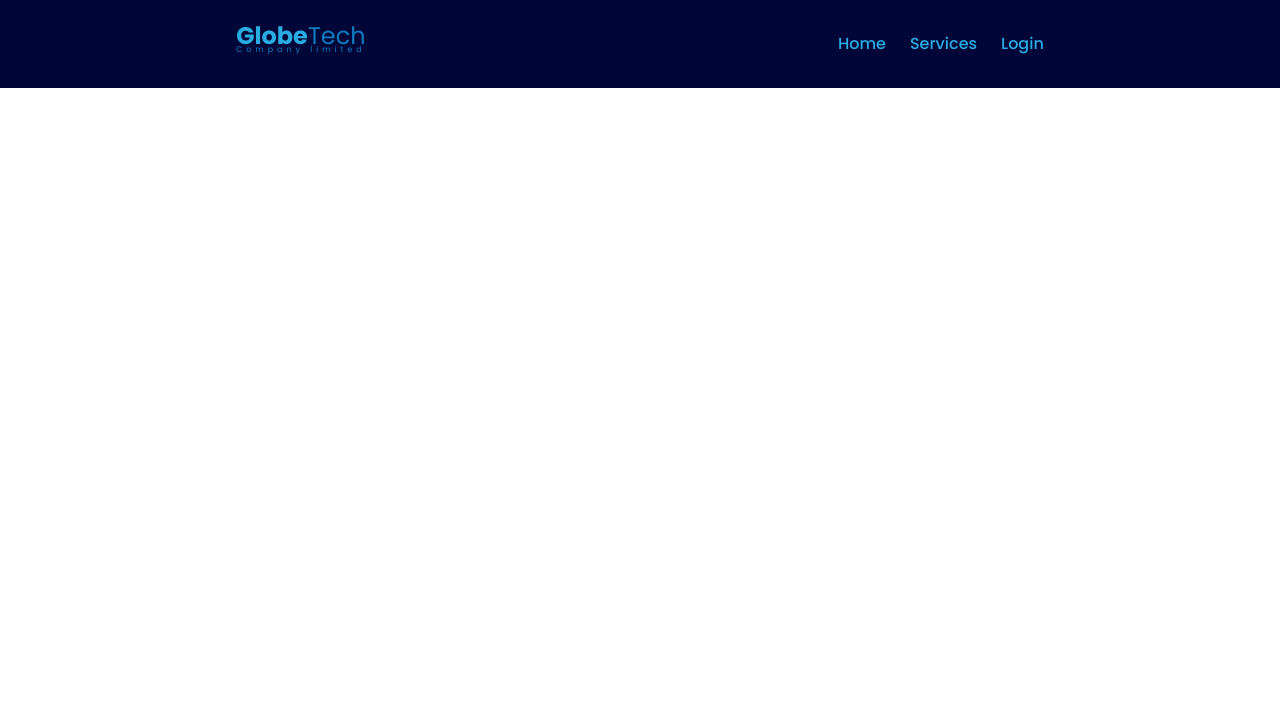
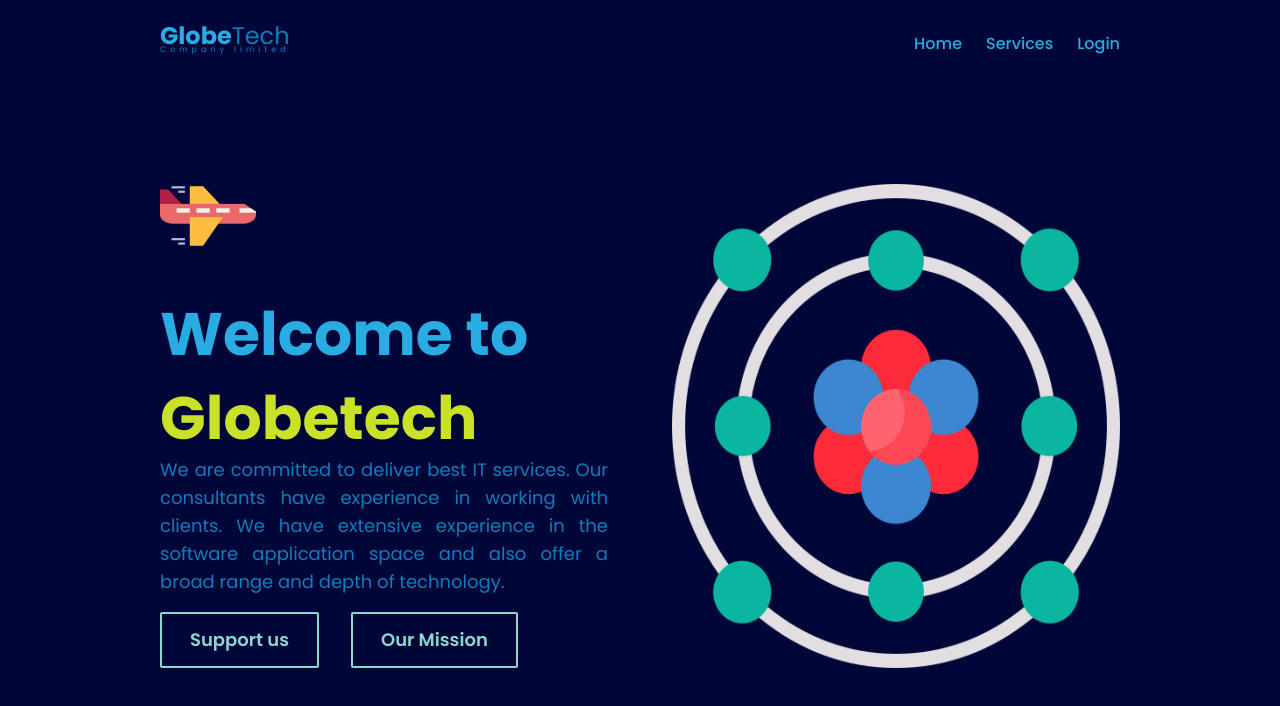
Before and after one commit to tanjil14/globeTech_task, a React (Create React App) app: page / in a window 1280 px wide. Shown: the top 706 px of the page. Built offline with nearby package versions, Linux system fonts and the light colour scheme.

Commit message:
add home

```diff
--- a/src/components/Navbar.jsx
+++ b/src/components/Navbar.jsx
@@ -1,7 +1,7 @@
 import { Link } from "react-router-dom";
 const Navbar = () => {
   return (
-    <div className="flex justify-around py-3 bg-bgBlue">
+    <div className="flex justify-between py-3 container mx-auto space-x-10 w-full md:w-9/12 ">
       <div className="left flex flex-col my-2">
         <h1 className="text-2xl">
           <span className="font-bold text-blue1">Globe</span>
@@ -11,7 +11,7 @@ const Navbar = () => {
           Company limited
         </small>
       </div>
-      <div className="right my-5 ">
+      <div className="right my-5">
         <ul className="flex gap-6">
           <Link to="/">
             <li className="text-blue1 font-medium">Home</li>
--- a/src/pages/Home.jsx
+++ b/src/pages/Home.jsx
@@ -1,11 +1,35 @@
 import Navbar from "../components/Navbar";
-
-
+import plane from "../images/airplane.png";
+import atom from "../images/atom.png";
 const Home = () => {
   return (
-    <>
-      <Navbar/>
-    </>
+    <div className="bg-bgBlue h-[820px]">
+      <Navbar />
+      <div className="top flex justify-between mt-24 container mx-auto space-x-10 w-full md:w-9/12 gap-6">
+        <div className="left w-1/2">
+          <div className="plane mb-14">
+            <img className="w-24 h-16" src={plane} alt="" />
+          </div>
+          <h1 className="text-6xl font-bold text-blue1 mb-6">Welcome to </h1>
+          <div className="detail">
+            <h1 className="text-6xl font-bold text-gold mb-2">Globetech</h1>
+            <p className="text-blue2 text-lg font-normal text-justify">
+              We are committed to deliver <span>best IT services</span>. Our
+              consultants have experience in working with clients. We have
+              extensive experience in the software application space and also
+              offer a broad range and depth of technology.
+            </p>
+            <div className="detail-button mt-4 space-x-8">
+              <button className="border-2 border-btnBlueText rounded-sm font-semibold text-lg text-btnBlueText py-3 px-7 hover:border-none hover:bg-goldBtn hover:text-btnBlackText">Support us</button>
+              <button className="border-2 border-btnBlueText rounded-sm font-semibold text-lg text-btnBlueText py-3 px-7 hover:border-none hover:bg-goldBtn hover:text-btnBlackText">Our Mission</button>
+            </div>
+          </div>
+        </div>
+        <div className="right w-1/2">
+          <img className="w-full h-full" src={atom} alt="" />
+        </div>
+      </div>
+    </div>
   );
 };
 
--- a/tailwind.config.js
+++ b/tailwind.config.js
@@ -42,6 +42,10 @@ module.exports = {
       bgBlue: "#000738",
       blue1: "#28ACE2",
       blue2: "#0F7CBF",
+      gold: "#C9E127",
+      goldBtn: "#DAE55D",
+      btnBlackText: "#000526",
+      btnBlueText: "#8ED5CD",
     }),
     columns: {
       auto: "auto",
```
